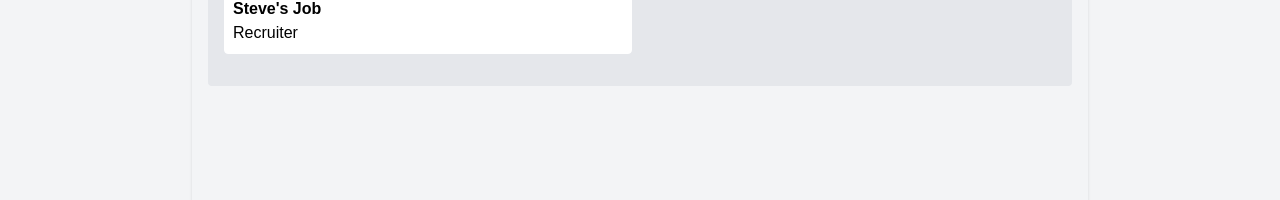
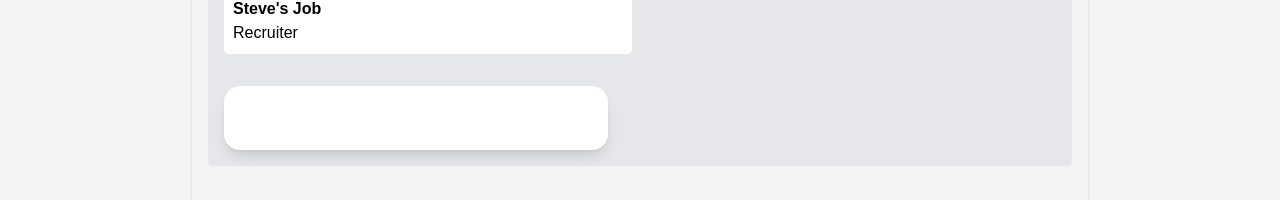
Before and after one commit to IXYOZ/Flexserv, a Next.js app: page /profile/1 in a window 1280 px wide. Shown: the part 488-688 px from the top of the page. Built offline with nearby package versions, Linux system fonts and the light colour scheme.

Commit message:
Fixed bug profile component, products card

```diff
--- a/src/app/detail/item/[id]/page.tsx
+++ b/src/app/detail/item/[id]/page.tsx
@@ -2,32 +2,31 @@
 
 import Cart from "@/components/Cart";
 import ProfileCard from "@/components/ProfileCard";
-import { items } from "@/lib/mockData";
+import { useAppContext } from "@/context/AppContext";
+import { listings } from "@/lib/mockData";
 import { useParams } from "next/navigation";
 import { useState } from "react";
 
 export default function ItemDetailPage() {
-  const { id } = useParams();
-  const [qty, setQty] = useState(1);
+  const { id} = useParams<{id: string}>();
+  const {items} = useAppContext()
 
-  const item = items.find((i) => i.id === Number(id));
-  if (!item) return <div>No item</div>;
+  const product = items.find((i) => i.id === Number(id));
+  if (!product) return <div>No item</div>;
+
+  const listing = listings.find(l => l.id === product.listingId)
+
 
   return (
     <div>
       <div className="grid grid-cols-1 md:grid-cols-2 gap-4 bg-gray-200 rounded p-2">
-        <div className="p-2 text-black">Picture</div>
         <div className="bg-gray-400 rounded p-2">
-          <h2>{item.name}</h2>
-          <p>{item.description}</p>
-          <div className="grid grid-cols-2">
-            <p>${item.price}</p>
-          </div>
           <Cart />
         </div>
       </div>
       <div className="py-5 max-w-4xl">
-        <ProfileCard />
+       {listing&& <ProfileCard authorId = {listing?.authorId} />}
+
       </div>
     </div>
   );
--- a/src/app/detail/job/[id]/page.tsx
+++ b/src/app/detail/job/[id]/page.tsx
@@ -2,7 +2,7 @@
 
 import Application from "@/components/Application";
 import { useAppContext } from "@/context/AppContext";
-import { jobs } from "@/lib/mockData";
+import { listings } from "@/lib/mockData";
 import { useParams, useRouter } from "next/navigation";
 import { useState } from "react";
 
@@ -12,7 +12,8 @@ export default function JobDetailPage() {
   const [showApplication, setShowApplication] = useState(false);
   const router = useRouter()
 
-  const {currentUser} = context
+  const {currentUser, jobs} = context
+
 
   const handelOnClick = () => {
     if(!currentUser){
@@ -26,6 +27,8 @@ export default function JobDetailPage() {
   //const { applications, applyApplication, removeApplication } = context;
 
   const job = jobs.find((j) => j.id === Number(id));
+  if(!job) return <div>Job not found</div>
+  const listing = listings.find(l => l.id === job?.listingId)
 
   return (
     <div className="flex justify-center min-h-screen bg-gray-100">
--- a/src/app/detail/service/[id]/page.tsx
+++ b/src/app/detail/service/[id]/page.tsx
@@ -2,14 +2,18 @@
 
 import Booking from "@/components/Booking";
 import ProfileCard from "@/components/ProfileCard";
-import { services } from "@/lib/mockData";
+import { useAppContext } from "@/context/AppContext";
+import { listings} from "@/lib/mockData";
 import { useParams } from "next/navigation";
 
 export default function ServiceDetailPage() {
   const { id } = useParams();
+  const {services} = useAppContext()
 
-  const service = services.filter((s) => s.id === Number(id));
-  if (!service) return <div>No service</div>;
+  const product = services.find((s) => s.id === Number(id));
+  if (!product) return <div>No service</div>;
+
+  const listing = listings.find(l => l.id === product.listingId)
 
   return (
     <div className="flex justify-center ">
@@ -20,7 +24,8 @@ export default function ServiceDetailPage() {
           </div>
         </div>
         <div className="py-5 max-w-4xl">
-        <ProfileCard/>
+          {listing && <ProfileCard authorId={listing.authorId}/>}
+
         </div>
       </div>
     </div>
--- a/src/app/profile/[userId]/page.tsx
+++ b/src/app/profile/[userId]/page.tsx
@@ -5,9 +5,11 @@ import { useParams } from "next/navigation";
 import ListingCard from "@/components/ListingCard";
 import ServiceCard from "@/components/product/ServiceCard";
 import ItemCard from "@/components/product/ItemCard"
+import JobCard from "@/components/product/JobCard";
 
 export default function ProfilePage() {
   const { userId } = useParams();
+
 
   const user = users.find((u) => u.id === Number(userId));
   if (!user) return <div>User not found</div>;
@@ -40,8 +42,9 @@ export default function ProfilePage() {
         </>
       )}
       <div>
-        <ServiceCard serviceId={Number(userId)}/>
-        <ItemCard  itemId={Number(userId)}/>
+        <ServiceCard listingId={Number(userId)}/>
+        <ItemCard  listingId={Number(userId)}/>
+        <JobCard listingId={Number(userId)}/>
       </div>
     </div>
   );
--- a/src/components/Cart.tsx
+++ b/src/components/Cart.tsx
@@ -1,7 +1,7 @@
 "use client";
 
 import { useAppContext } from "@/context/AppContext";
-import { items, listings } from "@/lib/mockData";
+import {  listings } from "@/lib/mockData";
 import Link from "next/link";
 import { useParams, useRouter } from "next/navigation";
 import { useState } from "react";
@@ -20,30 +20,33 @@ export default function Cart() {
     removeFromCart,
     clearCart,
     currentUser,
+    items
   } = context;
 
 
-  if (!context) return <div>No items context found</div>;
+  if (!context) return <div>Items not found</div>;
 
-  const item = items.find((i) => i.id === Number(id));
+  const item = items.find(i => i.id === Number(id))
+  if(!item) return <div>Not found item</div>
   const cartItem = cart.find((c) => c.id === `${currentUser?.id}-${item?.id}`);
 
-  if (!item) return <div>No Item</div>;
+
   const addItemToCard = () => {
     if (!currentUser) {
       alert("Please login");
       router.push("/login");
       return;
-    }
-    const newQuantity = cartItem ? cartItem.quantity + 1 : 1;
+      }
+      const newQuantity = cartItem ? cartItem.quantity + 1 : 1;
+
     addToCart ({
-      id: `${currentUser.id}-${item.id}`,
+      id: `${currentUser.id}-${item?.id}`,
       userId: currentUser.id,
       userName: currentUser.name,
-      listingId: item.listingId,
-      itemId: item.id,
-      itemName: item.name,
-      price: item.price,
+      listingId: item?.listingId,
+      itemId: item?.id,
+      itemName: item?.name,
+      price: item?.price,
       quantity: newQuantity,
       datetime: "",
       selectedItem: false
@@ -59,6 +62,10 @@ export default function Cart() {
 
   return (
     <div>
+      <div>
+        <h2>{item.name}</h2>
+        <p>{item.price}</p>
+      </div>
       {showAddBtn&& (
         <button
         onClick={addItemToCard}
--- a/src/components/ProfileCard.tsx
+++ b/src/components/ProfileCard.tsx
@@ -1,21 +1,16 @@
 import Link from "next/link"
 import { users as users, listings, services, posts } from "@/lib/mockData"
-import { useParams } from "next/navigation"
+import { useParams,useSearchParams } from "next/navigation"
 import { useAppContext } from "@/context/AppContext"
 
 
 
 
 
-export default function ProfileCard() {
-  const params = useParams<{id: string}>()
-  const postId = Number(params.id )
+export default function ProfileCard( {authorId}:{authorId: number}) {
 
-  console.log("params: ", params)
-  console.log("params.postId: ", postId)
-  const post = posts.find(p => p.id === postId)
-  const author = users.find(u => u.id === post?.authorId)
-  const listing = listings.find(l => l.authorId === author?.id)
+  const author = users.find((u) => u.id === authorId)
+  const listing = listings.find((l) => l.authorId === author?.id)
 
   if(!author) return <div>User not found</div>
   return (
--- a/src/components/product/ItemCard.tsx
+++ b/src/components/product/ItemCard.tsx
@@ -4,18 +4,18 @@ import { useAppContext } from '@/context/AppContext'
 import { listings } from '@/lib/mockData'
 import { useRouter } from 'next/navigation'
 
-export default function ItemCard({itemId}:{itemId: number} ) {
+export default function ItemCard({listingId}:{listingId: number} ) {
     const {items} = useAppContext()
     const router = useRouter()
 
-    const listingId = listings.find((l) => l.authorId === itemId)
-    const item = items.filter((i) => i.listingId === listingId?.id)
+    const listing = listings.find((l) => l.authorId === listingId)
+    const item = items.filter((i) => i.listingId === listing?.id)
 
   return (
     <div className="pt-2 ">
       <ul className="grid grid-cols-1 md:grid-cols-2 space-x-4">
       {item.map((i) => (
-        <li key={i.id} onClick={() => router.push(`/detail/service/${i.id}`)} className="pt-2 max-w-96 hover:scale-110">
+        <li key={i.id} onClick={() => router.push(`/detail/item/${i.id}`)} className="pt-2 max-w-96 hover:scale-110">
         <div className="bg-white rounded-2xl p-2 shadow-lg">
         <div className="flex justify-between">
           <h2 className="font-semibold">{i.name}</h2>
--- a/src/components/product/JobCard.tsx
+++ b/src/components/product/JobCard.tsx
@@ -0,0 +1,31 @@
+'use client'
+
+import { useAppContext } from "@/context/AppContext"
+import { listings } from "@/lib/mockData"
+import { useRouter } from "next/navigation"
+
+
+export default function JobCard({listingId}:{listingId : number}) {
+    const {jobs} = useAppContext()
+    const router = useRouter()
+
+    const listing = listings.find((l) => l.authorId === listingId)
+    const job = jobs.filter((j) => j.listingId === listing?.id)
+  return (
+    <div className="pt-2 ">
+      <ul className="grid grid-cols-1 md:grid-cols-2 space-x-4">
+      {job.map((j) => (
+        <li key={j.id} onClick={() => router.push(`/detail/job/${j.id}`)} className="pt-2 max-w-96 hover:scale-110">
+        <div className="bg-white rounded-2xl p-2 shadow-lg">
+        <div className="flex justify-between">
+          <h2 className="font-semibold">{j.title}</h2>
+          <p className="self-end">{j.salary} $/hr</p>
+        </div>
+            <p>Location: {j.location}</p>
+        </div>
+      </li>
+      ))}
+      </ul>
+    </div>
+  )
+}
--- a/src/components/product/ServiceCard.tsx
+++ b/src/components/product/ServiceCard.tsx
@@ -5,12 +5,12 @@ import { listings } from "@/lib/mockData";
 import { useRouter } from "next/navigation";
 
 
-export default function ServiceCard({ serviceId }: { serviceId: number }) {
+export default function ServiceCard({ listingId }: { listingId: number }) {
   const { services } = useAppContext();
   const router = useRouter()
 
-  const listingId = listings.find((f) => f.authorId === serviceId);
-  const service = services.filter((s) => s.listingId === listingId?.id);
+  const listing = listings.find((f) => f.authorId === listingId);
+  const service = services.filter((s) => s.listingId === listing?.id);
 
   return (
     <div className="pt-2 ">
```
